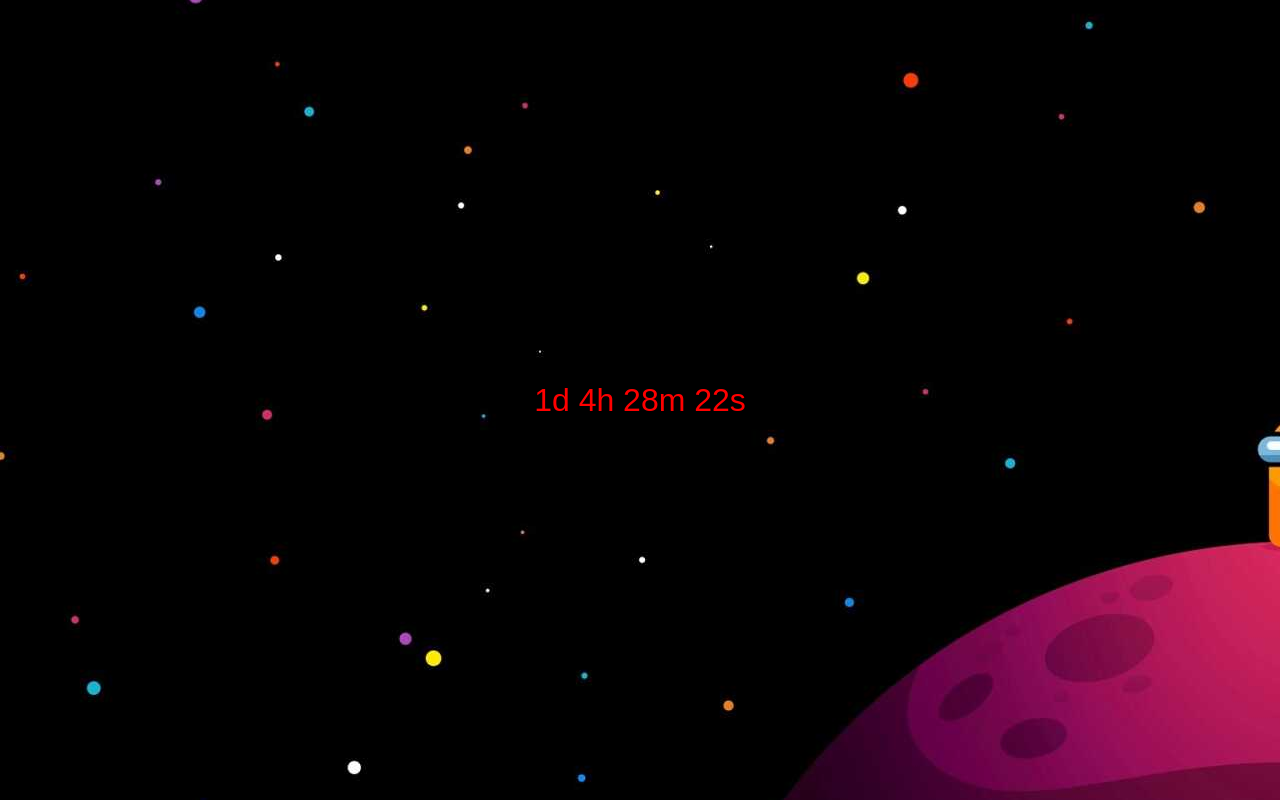
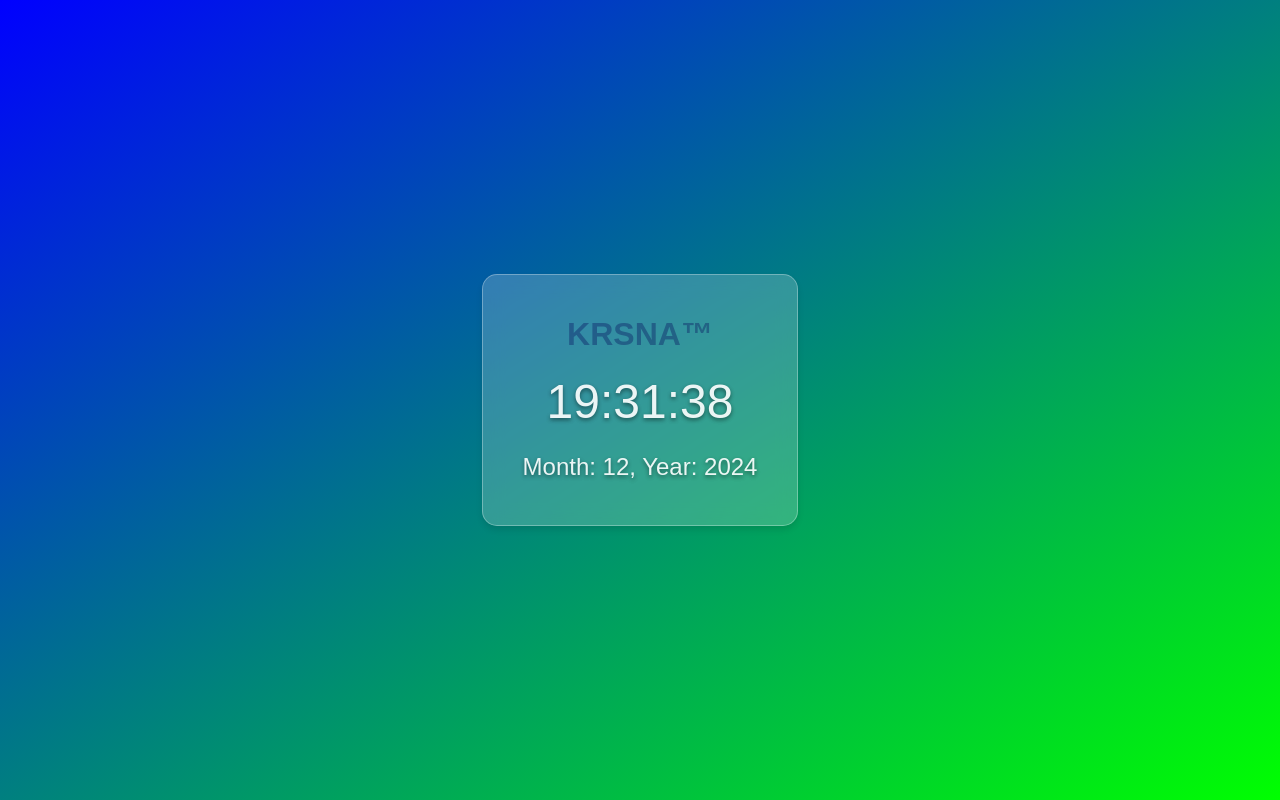
Before and after one commit to nonatives/timetodie, a plain HTML site: page index.html in a window 1280 px wide. Drawn offline with Linux system fonts and the light colour scheme.

Commit message:
Update index.html

```diff
--- a/index.html
+++ b/index.html
@@ -3,81 +3,69 @@
 <head>
     <meta charset="UTF-8">
     <meta name="viewport" content="width=device-width, initial-scale=1.0">
+    <title>Clock with Glass Effect</title>
     <style>
         body {
+            margin: 0;
+            height: 100vh;
+            display: flex;
+            justify-content: center;
+            align-items: center;
+            background: linear-gradient(to bottom right,blue, lime);
             font-family: 'Arial', sans-serif;
-            display: flex;
-            align-items: center;
-            justify-content: center;
-            height: 100vh;
-            background-image: url(amo.jpg);
-            background-repeat: no-repeat;
-            background-position: center;
-            position: relative;
-            margin: 0;
-        }
-        @media only screen and (max-width: 600px) {
-  body {
-    font-size: 16px;
-    background-image: url(amo.jpg);
-    width: 100%;
-    height: 500px;
-
-  }
-
         }
 
-        #countdown {
+        .glass-container {
+            background: rgba(255, 255, 255, 0.2);
+            backdrop-filter: blur(10px);
+            border-radius: 15px;
+            padding: 20px 40px;
             text-align: center;
-            font-size: 2em;
-            color:red;
-            font: bolder;
-
+            box-shadow: 0 4px 6px rgba(0, 0, 0, 0.1);
+            border: 1px solid rgba(255, 255, 255, 0.3);
         }
 
+        .time {
+            color: white;
+            font-size: 2rem;
+            text-shadow: 0 2px 4px rgba(0, 0, 0, 0.5);
+            opacity: 0.9; /* Adjusts the opacity of text */
+        }
 
+        #clock {
+            font-size: 3rem;
+            margin: 10px 0;
+        }
 
-        #message {
-            font-size: 1.5em;
-            color: #666;
+        #date {
+            font-size: 1.5rem;
         }
     </style>
-    <title>for 2025 Countdown</title>
 </head>
 <body>
-
-    <div id="countdown"></div>
-    <div id="message"></div></main>
-
+    <div class="glass-container">
+      <h1 style="color: #0055;">KRSNA™</h1>
+        <div class="time">
+            <p id="clock"></p>
+            <p id="date"></p>
+        </div>
+    </div>
 
     <script>
-        // Set the date we're counting down to (January 1, 2025 00:00:00)
-        const countDownDate = new Date("Jan 1, 2025 00:00:00").getTime();
+        function updateClock() {
+            const now = new Date();
+            const hours = String(now.getHours()).padStart(2, '0');
+            const minutes = String(now.getMinutes()).padStart(2, '0');
+            const seconds = String(now.getSeconds()).padStart(2, '0');
+            const months = String(now.getMonth() + 1).padStart(2, '0');
+            const year = now.getFullYear();
 
-        // Update the countdown every 1 second
-        const x = setInterval(function() {
-            // Get the current date and time
-            const now = new Date().getTime();
+            document.getElementById('clock').innerText = `${hours}:${minutes}:${seconds}`;
+            document.getElementById('date').innerText = `Month: ${months}, Year: ${year}`;
+        }
 
-            // Calculate the time remaining
-            const distance = countDownDate - now;
-
-            // Calculate days, hours, minutes, and seconds
-            const days = Math.floor(distance / (1000 * 60 * 60 * 24));
-            const hours = Math.floor((distance % (1000 * 60 * 60 * 24)) / (1000 * 60 * 60));
-            const minutes = Math.floor((distance % (1000 * 60 * 60)) / (1000 * 60));
-            const seconds = Math.floor((distance % (1000 * 60)) / 1000);
-
-            // Display the countdown
-            document.getElementById("countdown").innerHTML = `${days}d ${hours}h ${minutes}m ${seconds}s`;
-
-            // Display a message when the countdown is over
-            if (distance < 0) {
-                clearInterval(x);
-                document.getElementById("countdown").innerHTML = "Happy New Year!";
-                document.getElementById("message").innerHTML = "Wishing you a year filled with joy and success!";
-            }
-        }, 1000);
+        setInterval(updateClock, 1000);
+        updateClock(); // Initial call to display time immediately
     </script>
 </body>
 </html>
```
